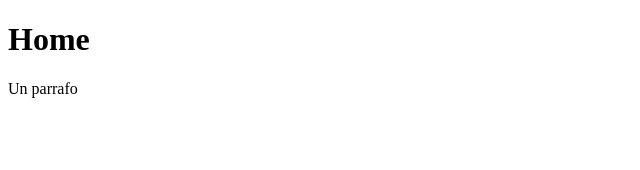
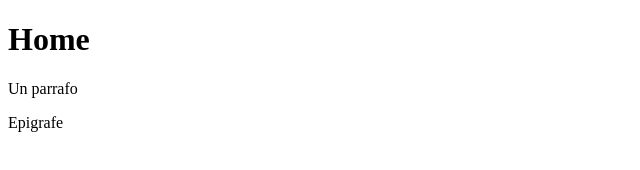
Before and after one commit to isei-rosario/gestion-software-2021, a plain HTML site: page home.html in a window 1280 px wide. Shown: the full height of the page, 0-640 px from the left. Drawn offline with Linux system fonts and the light colour scheme.

Commit message:
agrego un epigrafe

```diff
--- a/home.html
+++ b/home.html
@@ -9,5 +9,6 @@
 <body>
     <h1>Home</h1>
     <p>Un parrafo</p>
+    <p>Epigrafe</p>
 </body>
 </html>
```
